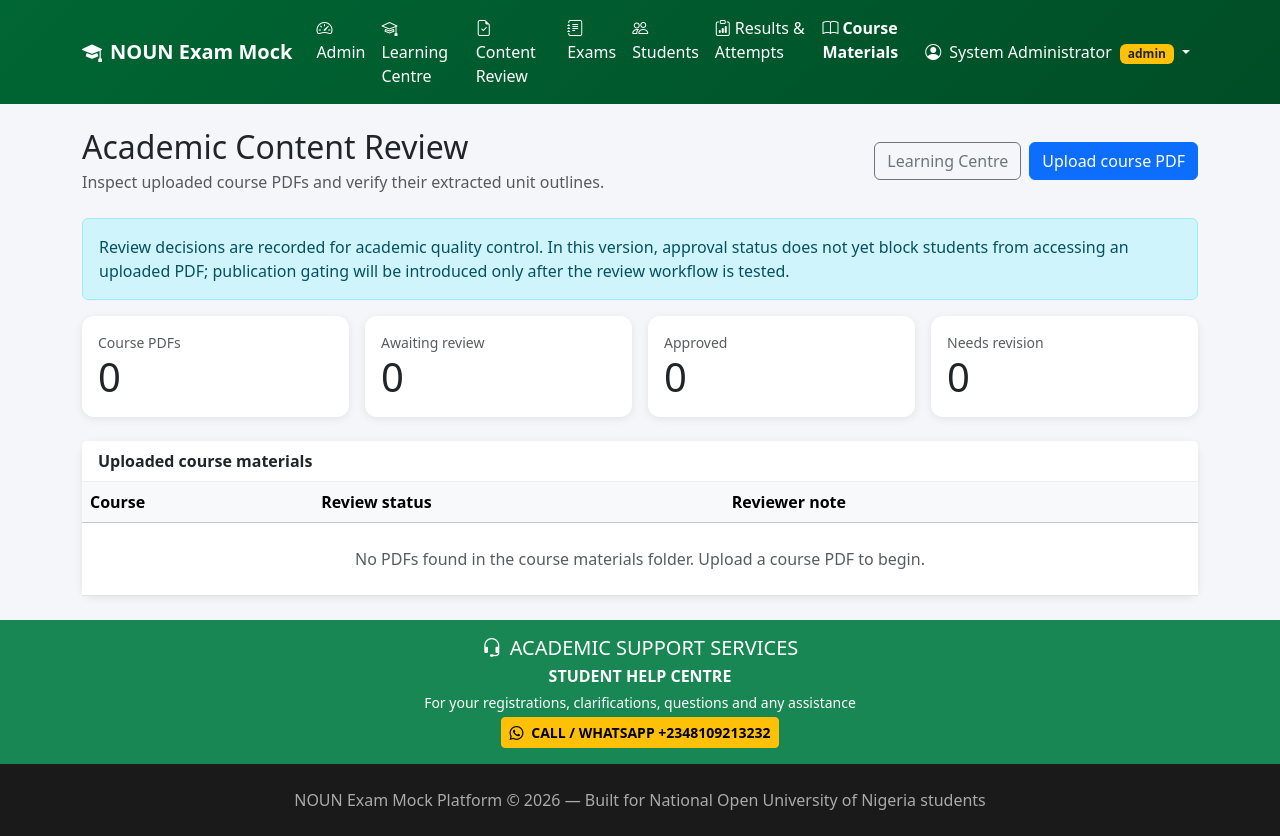
After one commit to fishmedialagos/noun-exam-practice, a Flask app: page /admin/learning/content-review in a window 1280 px wide. The commit adds this page. Run offline with Flask 3, Linux system fonts and the light colour scheme; a user stored in the database is signed in; data that the repository does not hold is empty.

Commit message:
Add files via upload

```diff
--- a/app.py
+++ b/app.py
@@ -16,7 +16,7 @@ except ImportError:
     pass
 
 from config import Config
-from models import db, User, Exam, Question, Attempt, StudyCourse, StudyTask, StudyUnitProgress, UnitAssessmentAttempt
+from models import db, User, Exam, Question, Attempt, StudyCourse, StudyTask, StudyUnitProgress, UnitAssessmentAttempt, CourseMaterialReview
 
 # Course catalogue used by the student learning planner
 def load_learning_course_catalogue():
@@ -2517,6 +2517,94 @@ def shuffle_questions(exam_id):
     return redirect(url_for('manage_questions', exam_id=exam_id))
 
 
+@app.route('/admin/learning/content-review')
+@login_required
+def admin_content_review():
+    """Review uploaded course PDFs and the unit outline extracted from each file."""
+    if not current_user.is_teacher():
+        flash('Access denied. Teachers/Admins only.', 'danger')
+        return redirect(url_for('student_dashboard'))
+
+    material_dir = os.path.join(app.root_path, 'static', 'materials')
+    os.makedirs(material_dir, exist_ok=True)
+    catalogue = load_learning_course_catalogue()
+    reviews = {r.course_code: r for r in CourseMaterialReview.query.all()}
+    items = []
+    for filename in sorted(os.listdir(material_dir)):
+        if not filename.lower().endswith('.pdf'):
+            continue
+        code = os.path.splitext(filename)[0].upper()
+        review = reviews.get(code)
+        items.append({
+            'code': code,
+            'title': catalogue.get(code, code),
+            'status': review.status if review else 'pending',
+            'review': review,
+            'filename': filename,
+        })
+    counts = {
+        'total': len(items),
+        'pending': sum(1 for x in items if x['status'] == 'pending'),
+        'approved': sum(1 for x in items if x['status'] == 'approved'),
+        'needs_revision': sum(1 for x in items if x['status'] == 'needs_revision'),
+    }
+    return render_template('admin/content_review.html', items=items, counts=counts)
+
+
+@app.route('/admin/learning/content-review/<course_code>', methods=['GET', 'POST'])
+@login_required
+def admin_review_course_material(course_code):
+    if not current_user.is_teacher():
+        flash('Access denied. Teachers/Admins only.', 'danger')
+        return redirect(url_for('student_dashboard'))
+    code = re.sub(r'[^A-Z0-9_-]', '', (course_code or '').upper())
+    material_path = os.path.join(app.root_path, 'static', 'materials', f'{code}.pdf')
+    if not code or not os.path.isfile(material_path):
+        flash('Course PDF was not found.', 'danger')
+        return redirect(url_for('admin_content_review'))
+
+    review = CourseMaterialReview.query.filter_by(course_code=code).first()
+    if not review:
+        review = CourseMaterialReview(course_code=code, status='pending')
+        db.session.add(review)
+        db.session.commit()
+
+    if request.method == 'POST':
+        status = request.form.get('status', '')
+        if status not in ('approved', 'needs_revision'):
+            flash('Choose a valid review decision.', 'danger')
+            return redirect(url_for('admin_review_course_material', course_code=code))
+        review.status = status
+        review.admin_note = (request.form.get('admin_note') or '').strip()[:4000]
+        review.reviewed_by = current_user.id
+        review.reviewed_at = datetime.utcnow()
+        db.session.commit()
+        flash(f'{code} review decision saved.', 'success')
+        return redirect(url_for('admin_content_review'))
+
+    pages, extraction_error = _extract_pdf_text(material_path, max_pages=None)
+    full_text = '\n'.join(pages or [])
+    modules = _split_modules_units(full_text) if full_text.strip() else []
+    outline = []
+    for module in modules:
+        module_units = module.get('units') or []
+        if module_units:
+            for unit in module_units:
+                body = (unit.get('body') or '').strip()
+                outline.append({'module': module.get('title') or module.get('label') or 'Module',
+                                'label': unit.get('label') or '', 'title': unit.get('title') or 'Untitled unit',
+                                'characters': len(body), 'preview': body[:900]})
+        elif (module.get('body') or '').strip():
+            body = module.get('body').strip()
+            outline.append({'module': '', 'label': module.get('label') or '',
+                            'title': module.get('title') or 'Extracted section',
+                            'characters': len(body), 'preview': body[:900]})
+    return render_template('admin/review_course_material.html', code=code,
+        title=load_learning_course_catalogue().get(code, code), review=review,
+        outline=outline, page_count=len(pages or []), text_chars=len(full_text),
+        extraction_error=extraction_error)
+
+
 @app.route('/admin/materials/upload', methods=['GET', 'POST'])
 @login_required
 def admin_upload_material():
--- a/models.py
+++ b/models.py
@@ -144,3 +144,16 @@ class UnitAssessmentAttempt(db.Model):
     passed = db.Column(db.Boolean, default=False, nullable=False)
     created_at = db.Column(db.DateTime, default=datetime.utcnow)
     completed_at = db.Column(db.DateTime)
+
+
+class CourseMaterialReview(db.Model):
+    """Admin review status for an uploaded course PDF and its extracted unit outline."""
+    __tablename__ = 'course_material_reviews'
+    id = db.Column(db.Integer, primary_key=True)
+    course_code = db.Column(db.String(30), unique=True, nullable=False, index=True)
+    status = db.Column(db.String(20), nullable=False, default='pending')  # pending, approved, needs_revision
+    admin_note = db.Column(db.Text)
+    reviewed_by = db.Column(db.Integer, db.ForeignKey('users.id'))
+    reviewed_at = db.Column(db.DateTime)
+    created_at = db.Column(db.DateTime, default=datetime.utcnow, nullable=False)
+    reviewer = db.relationship('User', foreign_keys=[reviewed_by])
--- /dev/null
+++ b/templates/admin/content_review.html
@@ -0,0 +1,18 @@
+{% extends "base.html" %}
+{% block title %}Academic Content Review - NOUN Learning Companion{% endblock %}
+{% block content %}
+<div class="d-flex justify-content-between align-items-center flex-wrap gap-2 mb-4">
+  <div><h2 class="mb-1">Academic Content Review</h2><p class="text-muted mb-0">Inspect uploaded course PDFs and verify their extracted unit outlines.</p></div>
+  <div class="d-flex gap-2"><a class="btn btn-outline-secondary" href="{{ url_for('admin_learning_dashboard') }}">Learning Centre</a><a class="btn btn-primary" href="{{ url_for('admin_upload_material') }}">Upload course PDF</a></div>
+</div>
+<div class="alert alert-info">Review decisions are recorded for academic quality control. In this version, approval status does not yet block students from accessing an uploaded PDF; publication gating will be introduced only after the review workflow is tested.</div>
+<div class="row g-3 mb-4">
+{% for label,key,color in [('Course PDFs', 'total','primary'),('Awaiting review','pending','warning'),('Approved','approved','success'),('Needs revision','needs_revision','danger')] %}
+<div class="col-6 col-lg-3"><div class="card h-100"><div class="card-body"><div class="text-muted small">{{ label }}</div><div class="display-6">{{ counts[key] }}</div></div></div></div>
+{% endfor %}
+</div>
+<div class="card"><div class="card-header">Uploaded course materials</div><div class="table-responsive"><table class="table table-hover align-middle mb-0"><thead class="table-light"><tr><th>Course</th><th>Review status</th><th>Reviewer note</th><th></th></tr></thead><tbody>
+{% for item in items %}<tr><td><strong>{{ item.code }}</strong><br><small class="text-muted">{{ item.title }}</small></td><td>{% if item.status == 'approved' %}<span class="badge bg-success">Approved</span>{% elif item.status == 'needs_revision' %}<span class="badge bg-danger">Needs revision</span>{% else %}<span class="badge bg-warning text-dark">Pending review</span>{% endif %}</td><td class="small">{{ item.review.admin_note if item.review and item.review.admin_note else '—' }}</td><td class="text-end"><a class="btn btn-sm btn-outline-primary" href="{{ url_for('admin_review_course_material', course_code=item.code) }}">Review PDF & units</a></td></tr>
+{% else %}<tr><td colspan="4" class="text-center text-muted p-4">No PDFs found in the course materials folder. Upload a course PDF to begin.</td></tr>{% endfor %}
+</tbody></table></div></div>
+{% endblock %}
--- a/templates/base.html
+++ b/templates/base.html
@@ -118,6 +118,11 @@
                             <li class="nav-item">
                                 <a class="nav-link" href="{{ url_for('admin_learning_dashboard') }}">
                                     <i class="bi bi-mortarboard me-1"></i>Learning Centre
+                                </a>
+                            </li>
+                            <li class="nav-item">
+                                <a class="nav-link" href="{{ url_for('admin_content_review') }}">
+                                    <i class="bi bi-file-earmark-check me-1"></i>Content Review
                                 </a>
                             </li>
                             <li class="nav-item">
```
Also changed, not shown: templates/admin/review_course_material.html (added, +14 -0 lines).
